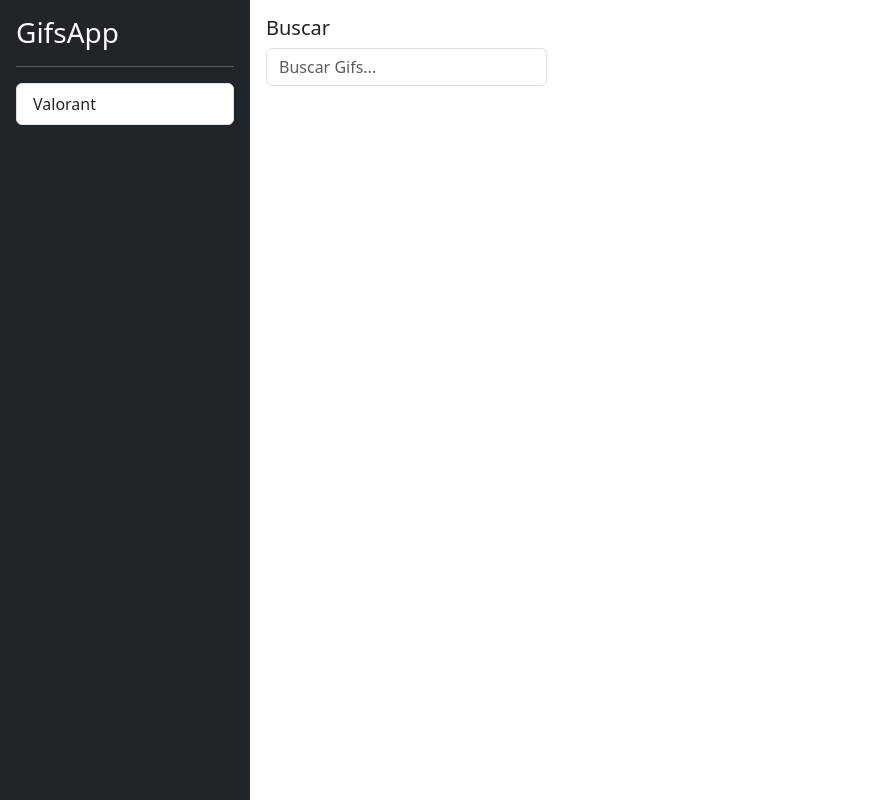
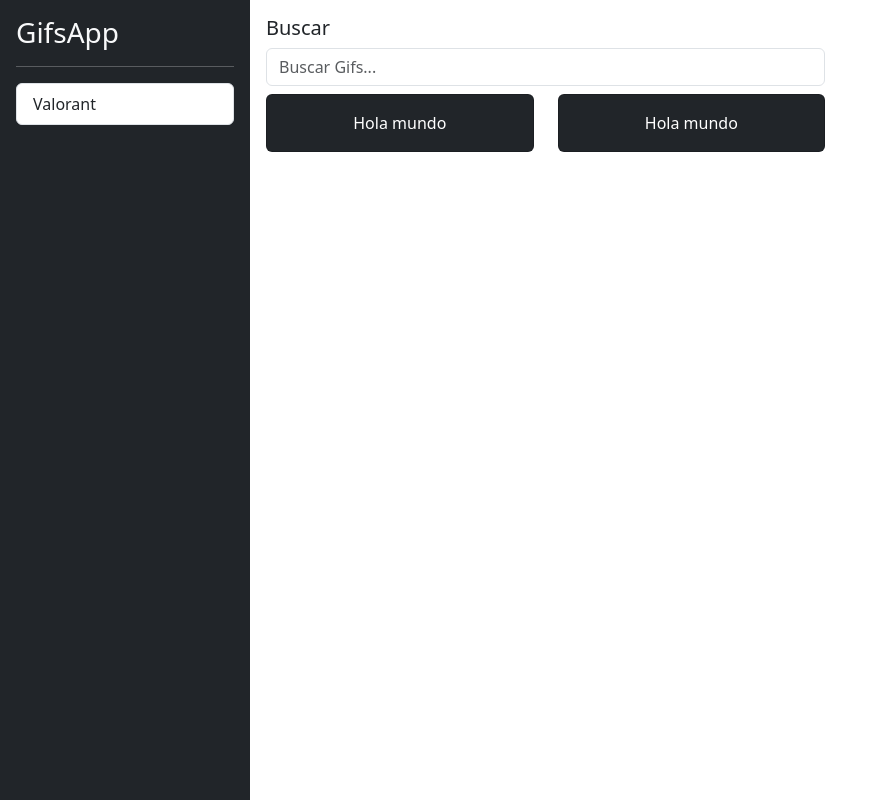
Before and after one commit to MarioAG1/GifsApp, an Angular app: page / in a window 1280 px wide. Shown: the whole page, without its empty margins (0-872 px from the left). Built offline with nearby package versions, Linux system fonts and the light colour scheme.

Commit message:
Tarea de CardList realizada 85

```diff
--- /dev/null
+++ b/src/app/gifs/components/card-list/card-list.component.html
@@ -0,0 +1,24 @@
+<div class="row">
+  <div class="col-3 mb-3 col-sm-6">
+    <div class="card mb-2 text-center bg-dark">
+
+      <!-- TODO: Crear la imagen -->
+      <div class="card-body text-white">
+        <p class="card-text">
+          Hola mundo
+        </p>
+      </div>
+    </div>
+  </div>
+  <div class="col-3 mb-3 col-sm-6">
+    <div class="card mb-2 text-center bg-dark">
+
+      <!-- TODO: Crear la imagen -->
+      <div class="card-body text-white">
+        <p class="card-text">
+          Hola mundo
+        </p>
+      </div>
+    </div>
+  </div>
+</div>
--- a/src/app/gifs/components/search-box/search-box.component.ts
+++ b/src/app/gifs/components/search-box/search-box.component.ts
@@ -6,7 +6,5 @@
 })
 
 export class SearchBoxComponent {
-  constructor() { }
-
 
 }
--- a/src/app/gifs/gifs.module.ts
+++ b/src/app/gifs/gifs.module.ts
@@ -2,12 +2,14 @@
 import { CommonModule } from '@angular/common';
 import { HomePageComponent } from './pages/home/home-page.component';
 import { SearchBoxComponent } from './components/search-box/search-box.component';
+import { CardListComponent } from './components/card-list/card-list.component';
 
 
 @NgModule({
   declarations: [
     HomePageComponent,
-    SearchBoxComponent
+    SearchBoxComponent,
+    CardListComponent
   ],
   imports: [
     CommonModule
--- a/src/app/gifs/pages/home/home-page.component.html
+++ b/src/app/gifs/pages/home/home-page.component.html
@@ -5,5 +5,6 @@
   </div>
   <div class="col-12 pt-2">
     <!-- Listado de gifs -->
+    <gifs-card-list></gifs-card-list>
   </div>
 </div>
```
Also changed, not shown: src/app/gifs/components/card-list/card-list.component.ts (added, +10 -0 lines).
